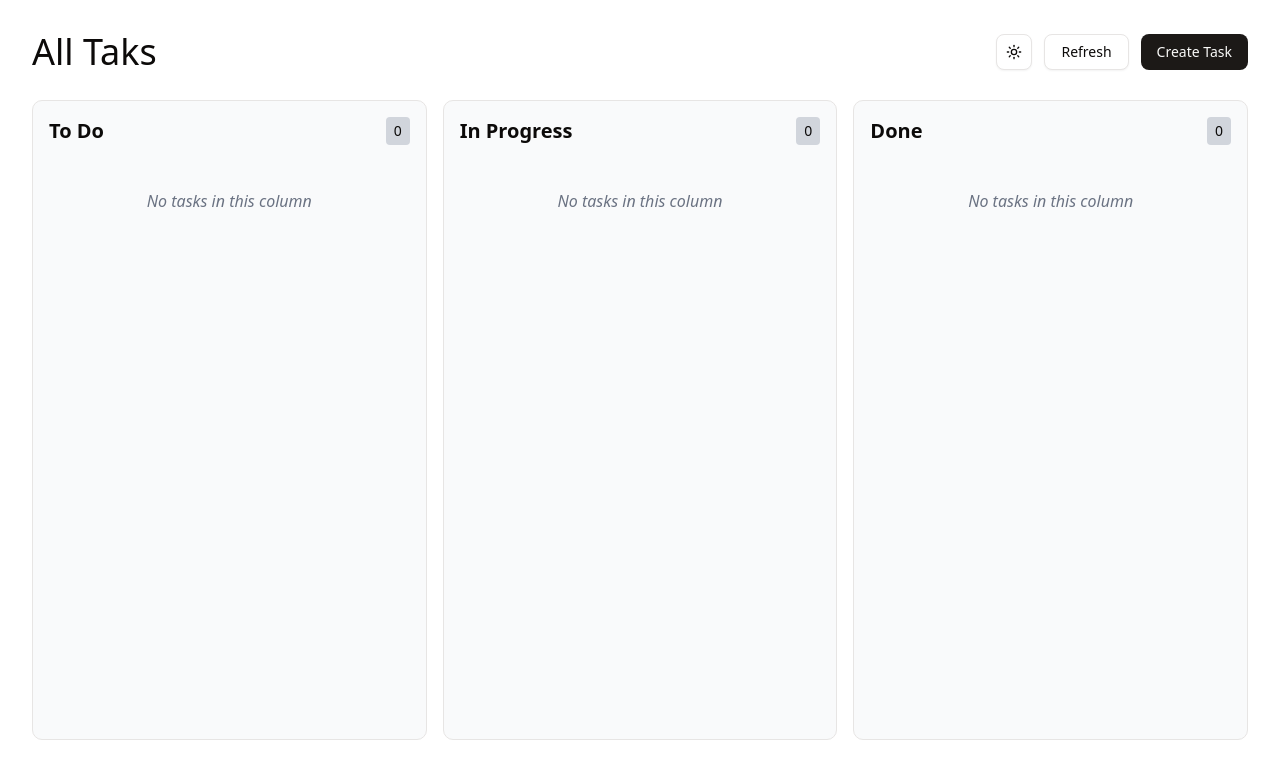
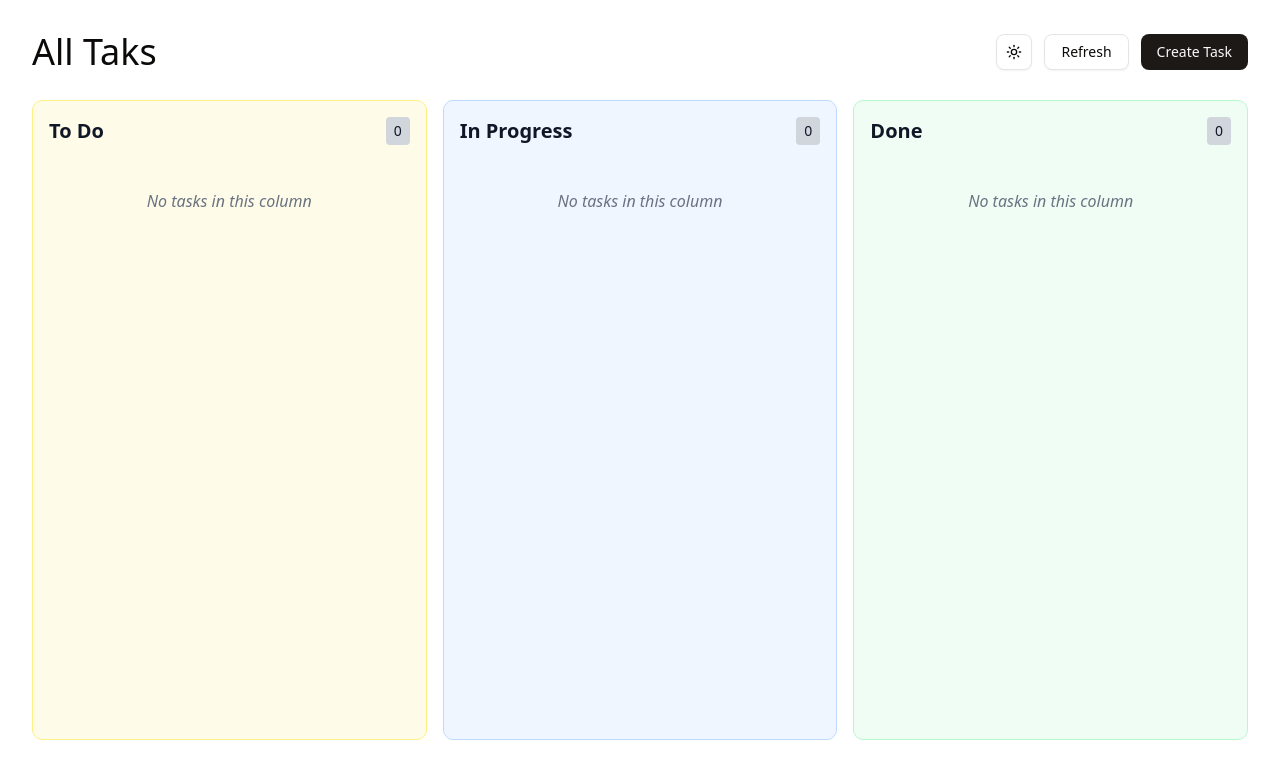
Before and after one commit to ShadowAdi/task-kanban, a Next.js app: page / in a window 1280 px wide. Shown: the top 778 px of the page. Built offline with nearby package versions, Linux system fonts and the light colour scheme.

Commit message:
quick fix

```diff
--- a/components/globals/Column.tsx
+++ b/components/globals/Column.tsx
@@ -15,23 +15,57 @@ export const Column = ({
   count: number;
 }) => {
   const { setNodeRef, isOver } = useDroppable({ id });
+  const colors: Record<string, string> = {
+    todo: `
+      bg-yellow-50 dark:bg-yellow-900/20
+      border-yellow-200 dark:border-yellow-700
+    `,
+    in_progress: `
+      bg-blue-50 dark:bg-blue-900/20
+      border-blue-200 dark:border-blue-700
+    `,
+    done: `
+      bg-green-50 dark:bg-green-900/20
+      border-green-200 dark:border-green-700
+    `,
+  };
 
+  const columnColor = colors[id] ?? `
+    bg-gray-50 dark:bg-gray-900
+    border-gray-300 dark:border-gray-700
+  `;
+
+
+  const dragHighlight = `
+    ${isOver ? "bg-opacity-60 dark:bg-opacity-40" : ""}
+  `;
   return (
     <div
       ref={setNodeRef}
-      className={`p-4 rounded-lg border bg-gray-50 min-h-[300px] ${
-        isOver ? "bg-blue-100" : ""
-      }`}
+      className={`
+        p-4 rounded-lg border min-h-[300px] transition-colors
+        ${columnColor}
+        ${dragHighlight}
+      `}
     >
       <div className="flex items-center justify-between mb-3">
-        <h2 className="text-xl font-bold">{title}</h2>
-        <span className="text-sm bg-gray-300 px-2 py-1 rounded">
+        <h2 className="text-xl font-bold text-gray-900 dark:text-gray-100">
+          {title}
+        </h2>
+
+        <span
+          className="
+            text-sm px-2 py-1 rounded
+            bg-gray-300 dark:bg-gray-700
+            text-gray-900 dark:text-gray-100
+          "
+        >
           {count}
         </span>
       </div>
 
       {count === 0 ? (
-        <div className="text-gray-500 italic py-8 text-center">
+        <div className="text-gray-500 dark:text-gray-400 italic py-8 text-center">
           No tasks in this column
         </div>
       ) : (
```
